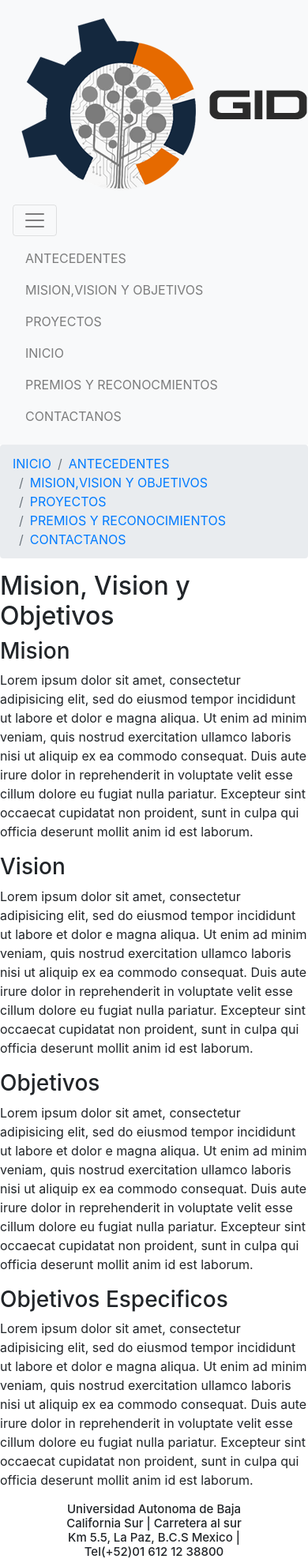
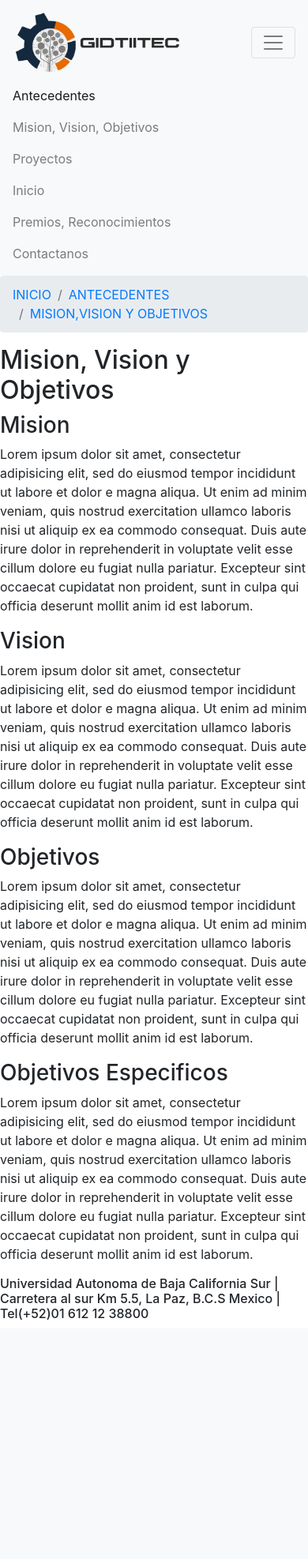
Before and after one commit to SaulHernandez230/GIDTIITEC, a PHP site: page /proyectos/GIDTIITEC/Public/index.php/Mision.php in a window 390 px wide, after a click that opens the changed part; the page is wider, and only the part inside the window is pictured. Shown: that part at 79% size. After the commit the page ends 1671 px from the top of that part, so only its background shows below. Run offline with PHP 8.4, Linux system fonts and the light colour scheme.

Commit message:
header responsive design

```diff
--- a/Public/index.php
+++ b/Public/index.php
@@ -2,7 +2,7 @@
 $request = explode("/",$_SERVER['REQUEST_URI']);
 $url = "";
 
-require_once("../Sources/Components/Header.html");
+require("../Sources/Components/Header.html");
 
 /*Validacion de uri*/
 if(isset($request[5]))
@@ -12,24 +12,24 @@ if(isset($request[6]))
 
 switch ($url){
   case 'Antecedentes.php':
-    require_once("../Sources/Views/Antecedentes.php");
+    require("../Sources/Views/Antecedentes.php");
     break;
   case 'Mision.php':
-    require_once("../Sources/Views/Mision.php");
+    require("../Sources/Views/Mision.php");
     break;
   case 'Proyectos.php':
     require("../Sources/Views/Proyectos.php");
     break;
   case 'Premios.php':
-    require_once("../Sources/Views/Premios.php");
+    require("../Sources/Views/Premios.php");
     break;
   case 'Contactanos.php':
-    require_once("../Sources/Views/Contactanos.php");
+    require("../Sources/Views/Contactanos.php");
     break;
   default:
-      require_once __DIR__ . '/index.php';
-      require_once("../Sources/Views/Inicio.php");
+      // require_once __DIR__ . '/index.php';
+      require("../Sources/Views/Inicio.php");
       break;
 }
-require_once("../Sources/Components/footer.html");
+require("../Sources/Components/footer.html");
 ?>
--- a/Sources/CSS/footer.css
+++ b/Sources/CSS/footer.css
@@ -1,27 +1,17 @@
-*{
-  box-sizing: border-box;
-}
-footer{
-  text-align: center;
-}
-.socialNet-container{
-  margin: 0% 30%;
-  width: 40%;
-}
-h6{
-  margin: 0% 20%;
-  width: 60%;
-  font-size: 15px;
+/* Small devices (landscape phones, 480px and up) */
+@media (min-width: 480px){
 }
 
-@media screen and (min-width:480px){
+/* Medium devices (tablets, 768px and up) */
+@media (min-width: 768px){
+}
 
+/* Large devices (desktops, 1024px and up) */
+@media (min-width: 1024px)
+{
 }
-@media screen and (min-width:768px){
+
+/* Extra large devices (large desktops, 1200px and up) */
+@media (min-width: 1200px)
+{
 }
-@media screen and (min-width:1024px){
-
-}
-@media screen and (min-width:1200px){
-
-}
--- /dev/null
+++ b/Sources/CSS/header.css
@@ -0,0 +1,28 @@
+header img{
+  width: 60%;
+}
+div a{color:red;}
+/* Small devices (landscape phones, 480px and up) */
+@media (min-width: 480px){
+  header img{width: 40%}
+}
+
+/* Medium devices (tablets, 768px and up) */
+@media (min-width: 768px){
+  header img{ width: 17%;}
+  #navbarNav{ width: 100%;}
+  #navbarNav div{width: 100%;}
+  div a{ text-align: center; font-size: 14px; font-weight: 600; width: 20%;}
+}
+
+/* Large devices (desktops, 1024px and up) */
+@media (min-width: 1024px)
+{
+  header img{ width: 17%;}
+  div a{font-size: 18px;}
+}
+
+/* Extra large devices (large desktops, 1200px and up) */
+@media (min-width: 1200px)
+{
+}
--- a/Sources/Components/footer.html
+++ b/Sources/Components/footer.html
@@ -1,16 +1,9 @@
-<!DOCTYPE html>
-<html lang="en" dir="ltr">
-  <head>
-    <meta name="viewport" content="width=device-width, initial-scale=1, shrink-to-fit=no">
-
-    <!-- css links -->
-    <link rel="stylesheet" href="/proyectos/GIDTIITEC/Sources/CSS/footer.css">
-    <title></title>
-  </head>
-  <body>
-    <footer aria-label="footer" role="contentinfo">
-      <!-- Diseño de los iconos usando FontAwesome -->
-      <h6 role="banner">Universidad Autonoma de Baja California Sur | Carretera al sur Km 5.5, La Paz, B.C.S Mexico | Tel(+52)01 612 12 38800 </h6>
-    </footer>
-  </body>
+  <footer aria-label="footer" role="contentinfo">
+    <!-- Diseño de los iconos usando FontAwesome -->
+    <h6 role="banner">Universidad Autonoma de Baja California Sur | Carretera al sur Km 5.5, La Paz, B.C.S Mexico | Tel(+52)01 612 12 38800 </h6>
+  </footer>
+  <!-- Boostrap scripts -->
+  <script src="https://code.jquery.com/jquery-3.3.1.slim.min.js" integrity="sha384-q8i/X+965DzO0rT7abK41JStQIAqVgRVzpbzo5smXKp4YfRvH+8abtTE1Pi6jizo" crossorigin="anonymous"></script>
+  <script src="https://cdnjs.cloudflare.com/ajax/libs/popper.js/1.14.7/umd/popper.min.js" integrity="sha384-UO2eT0CpHqdSJQ6hJty5KVphtPhzWj9WO1clHTMGa3JDZwrnQq4sF86dIHNDz0W1" crossorigin="anonymous"></script>
+  <script src="https://stackpath.bootstrapcdn.com/bootstrap/4.3.1/js/bootstrap.min.js" integrity="sha384-JjSmVgyd0p3pXB1rRibZUAYoIIy6OrQ6VrjIEaFf/nJGzIxFDsf4x0xIM+B07jRM" crossorigin="anonymous"></script>
 </html>
--- a/Sources/Components/header.html
+++ b/Sources/Components/header.html
@@ -1,49 +1,43 @@
 <!DOCTYPE html>
-<html lang="en" dir="ltr">
+<html lang="en">
   <head>
+    <meta name="viewport" content="width=device-width, initial-scale=1, shrink-to-fit=no">
     <meta charset="utf-8">
-    <meta name="viewport" content="width=device-width, initial-scale=1, shrink-to-fit=no">
     <!-- Boostrap CSS Links -->
     <link rel="stylesheet" href="https://stackpath.bootstrapcdn.com/bootstrap/4.3.1/css/bootstrap.min.css" integrity="sha384-ggOyR0iXCbMQv3Xipma34MD+dH/1fQ784/j6cY/iJTQUOhcWr7x9JvoRxT2MZw1T" crossorigin="anonymous">
 
     <!-- css links -->
     <link rel="stylesheet" href="/proyectos/GIDTIITEC/Sources/CSS/header.css">
+    <link rel="stylesheet" href="/proyectos/GIDTIITEC/Sources/CSS/footer.css">
     <title></title>
   </head>
-  <body>
   <header>
     <!--NAVBAR-->
-      <nav class="navbar navbar-expand-lg navbar-light bg-light" aria-label="Main Navegation" role="menubar">
+    <nav class="navbar navbar-expand-md navbar-light bg-light" aria-label="Main Navegation" role="menubar">
       <!--LOGO-->
-        <img  class="navbar-brand" src="/proyectos/GIDTIITEC/Sources/Img/gidtiitec.png" role="banner" aria-label="GIDTIITEC Logo">
+      <img class="navbar-brand" src="/proyectos/GIDTIITEC/Sources/Img/gidtiitec.png" role="banner" aria-label="GIDTIITEC Logo">
       <!--BUTTON NAVBAR-->
-        <a class="navbar-toggler"  data-toggle="collapse" data-target="#navbarNav" aria-controls="navbarNav" aria-expanded="false" aria-label="Toggle navigation">
+      <a class="navbar-toggler" data-toggle="collapse" data-target="#navbarNav" aria-controls="navbarNav" aria-expanded="false" aria-label="Toggle navigation">
         <span class="navbar-toggler-icon" role="img" aria-label="icon navBar"></span>
       </a>
-        <div class="collapse navbar navbar-collapse" id="navbarNav">
-          <div class="navbar-nav" role="menu">
-            <a class="nav-item nav-link actic" role="menuitem" href="/proyectos/GIDTIITEC/Public/index.php/Antecedentes.php">ANTECEDENTES</a>
-            <a class="nav-item nav-link" role="menuitem" href="/proyectos/GIDTIITEC/Public/index.php/Mision.php">MISION,VISION Y OBJETIVOS</a>
-            <a class="nav-item nav-link" role="menuitem" href="/proyectos/GIDTIITEC/Public/index.php/Proyectos.php">PROYECTOS</a>
-            <a class="nav-item nav-link" role="menuitem" href="/proyectos/GIDTIITEC/Public/index.php">INICIO</a>
-            <a class="nav-item nav-link" role="menuitem" href="/proyectos/GIDTIITEC/Public/index.php/Premios.php">PREMIOS Y RECONOCMIENTOS</a>
-            <a class="nav-item nav-link" role="menuitem" href="/proyectos/GIDTIITEC/Public/index.php/Contactanos.php">CONTACTANOS</a>
+      <div class="collapse navbar-collapse" id="navbarNav">
+        <div class=" navbar-nav" role="menu">
+          <a class=" nav-item nav-link active" role="menuitem" href="/proyectos/GIDTIITEC/Public/index.php/Antecedentes.php">Antecedentes</a>
+          <a class=" nav-item nav-link" role="menuitem" href="/proyectos/GIDTIITEC/Public/index.php/Mision.php">Mision, Vision,   Objetivos</a>
+          <a class=" nav-item nav-link" role="menuitem" href="/proyectos/GIDTIITEC/Public/index.php/Proyectos.php">Proyectos</a>
+          <a class=" nav-item nav-link" role="menuitem" href="/proyectos/GIDTIITEC/Public/index.php">Inicio</a>
+          <a class=" nav-item nav-link" role="menuitem" href="/proyectos/GIDTIITEC/Public/index.php/Premios.php">Premios, Reconocimientos</a>
+          <a class=" nav-item nav-link" role="menuitem" href="/proyectos/GIDTIITEC/Public/index.php/Contactanos.php">Contactanos</a>
         </div>
       </div>
     </nav>
     <!--BREADCRUMBS-->
     <ol class="breadcrumb" role="breadcrumb">
-        <li class="breadcrumb-item active" aria-current="page"><a href="/proyectos/GIDTIITEC/Public/index.php">INICIO</a></li>
+      <li class="breadcrumb-item"><a href="/proyectos/GIDTIITEC/Public/index.php">INICIO</a></li>
       <li class="breadcrumb-item" aria-label="breadcrum item"><a href="/proyectos/GIDTIITEC/Public/index.php/Antecedentes.php">ANTECEDENTES</a></li>
       <li class="breadcrumb-item" aria-label="breadcrum item"><a href="/proyectos/GIDTIITEC/Public/index.php/Mision.php">MISION,VISION Y OBJETIVOS</a></li>
-        <li class="breadcrumb-item" aria-label="breadcrum item"><a href="/proyectos/GIDTIITEC/Public/index.php/Proyectos.php">PROYECTOS</a></li>
-        <li class="breadcrumb-item" aria-label="breadcrum item"><a href="/proyectos/GIDTIITEC/Public/index.php/Premios.php">PREMIOS Y RECONOCIMIENTOS</a></li>
-        <li class="breadcrumb-item" aria-label="breadcrum item"><a href="/proyectos/GIDTIITEC/Public/index.php/Contactanos.php">CONTACTANOS</a></li>
+      <!-- <li class="breadcrumb-item" aria-label="breadcrum item"><a href="/proyectos/GIDTIITEC/Public/index.php/Proyectos.php">PROYECTOS</a></li> -->
+      <!--<li class="breadcrumb-item" aria-label="breadcrum item"><a href="/proyectos/GIDTIITEC/Public/index.php/Premios.php">PREMIOS Y RECONOCIMIENTOS</a></li> -->
+      <!-- <li class="breadcrumb-item active" aria-current="page" aria-label="breadcrum item"><a href="/proyectos/GIDTIITEC/Public/index.php/Contactanos.php">CONTACTANOS</a></li> -->
     </ol>
   </header>
-    <!-- Boostrap scripts -->
-    <script src="https://code.jquery.com/jquery-3.3.1.slim.min.js" integrity="sha384-q8i/X+965DzO0rT7abK41JStQIAqVgRVzpbzo5smXKp4YfRvH+8abtTE1Pi6jizo" crossorigin="anonymous"></script>
-    <script src="https://cdnjs.cloudflare.com/ajax/libs/popper.js/1.14.7/umd/popper.min.js" integrity="sha384-UO2eT0CpHqdSJQ6hJty5KVphtPhzWj9WO1clHTMGa3JDZwrnQq4sF86dIHNDz0W1" crossorigin="anonymous"></script>
-    <script src="https://stackpath.bootstrapcdn.com/bootstrap/4.3.1/js/bootstrap.min.js" integrity="sha384-JjSmVgyd0p3pXB1rRibZUAYoIIy6OrQ6VrjIEaFf/nJGzIxFDsf4x0xIM+B07jRM" crossorigin="anonymous"></script>
-  </body>
-</html>
--- a/Sources/Views/Mision.php
+++ b/Sources/Views/Mision.php
@@ -1,13 +1,5 @@
-<!DOCTYPE html>
-<html lang="en" dir="ltr">
-  <head>
-    <meta charset="utf-8">
-    <meta name="viewport" content="width=device-width, initial-scale=1, shrink-to-fit=no">
-    <!-- CSS Link -->
-    <link rel="stylesheet" href="../../Sources/CSS/mision.css">
-    <title>Mision</title>
-  </head>
-  <body>
+<body>
+  <div id="Mision">
     <h2>Mision, Vision y Objetivos</h2>
     <h3>Mision</h3>
     <p>
@@ -37,5 +29,5 @@
       consequat. Duis aute irure dolor in reprehenderit in voluptate velit esse cillum dolore eu fugiat nulla pariatur.
       Excepteur sint occaecat cupidatat non proident, sunt in culpa qui officia deserunt mollit anim id est laborum.
     </p>
-  </body>
-</html>
+  </div>
+</body>
```
Also changed, not shown: Sources/CSS/antecedentes.css (+15 -1 lines), Sources/CSS/contactanos.css (+16 -1 lines), Sources/CSS/inicio.css (+16 -1 lines), Sources/CSS/mision.css (+15 -1 lines), Sources/CSS/premios.css (+16 -1 lines), Sources/CSS/proyectos.css (+16 -1 lines), Sources/Views/Antecedentes.php (+5 -12 lines), Sources/Views/Contactanos.php (+4 -12 lines), Sources/Views/Inicio.php (+4 -12 lines), Sources/Views/Premios.php (+4 -12 lines), Sources/Views/Proyectos.php (+4 -12 lines). Lines whose indentation alone changed are shown as unchanged.
